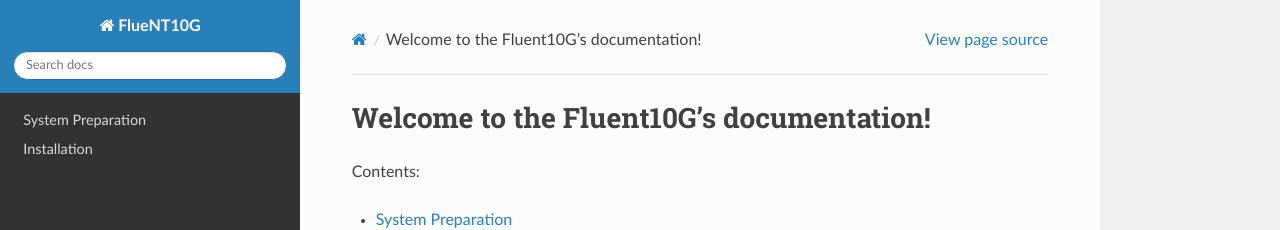
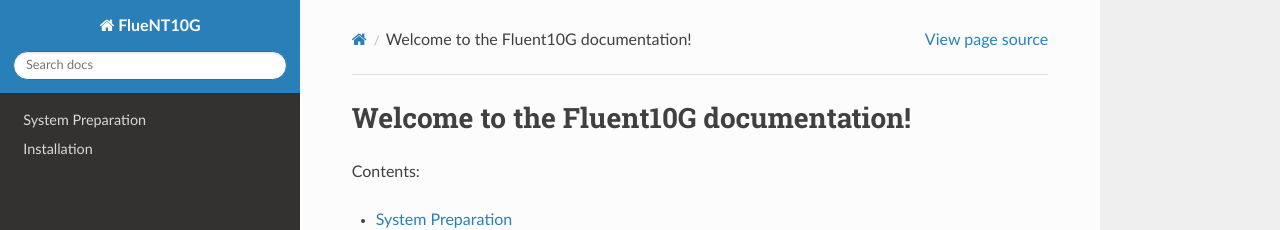
Before and after one commit to aoeldemann/fluent10g, a Sphinx documentation site: the page built from documentation/index.rst, in a window 1280 px wide. Shown: the top 230 px of the page. Built offline with Sphinx 7.4.7 and the Read the Docs theme 2.0.0, drawn with Linux system fonts in a browser that asks for light colours.

Commit message:
doc: updated title

```diff
--- a/documentation/index.rst
+++ b/documentation/index.rst
@@ -1,5 +1,5 @@
-Welcome to the Fluent10G's documentation!
-=========================================
+Welcome to the Fluent10G documentation!
+=======================================
 
 Contents:
 
```
